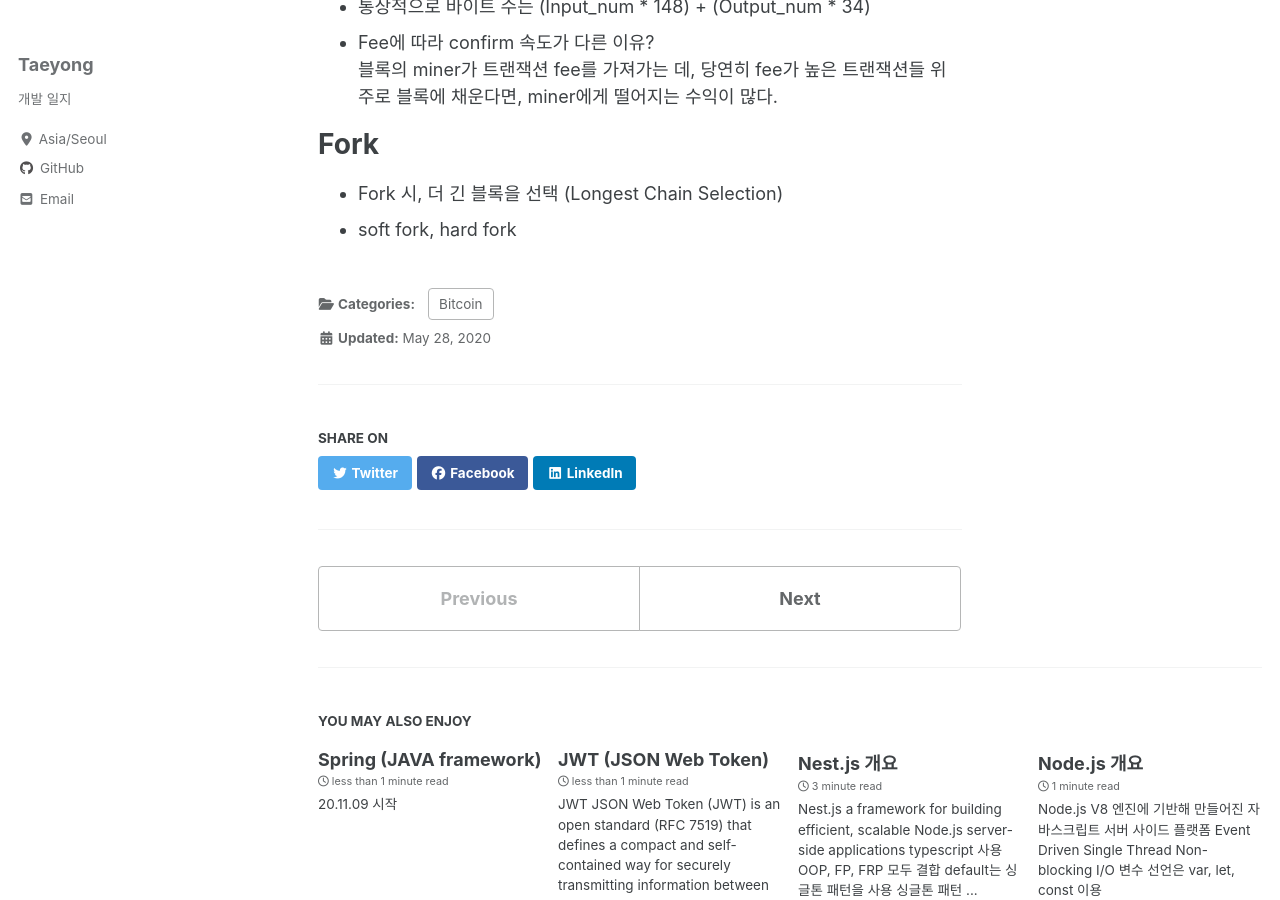
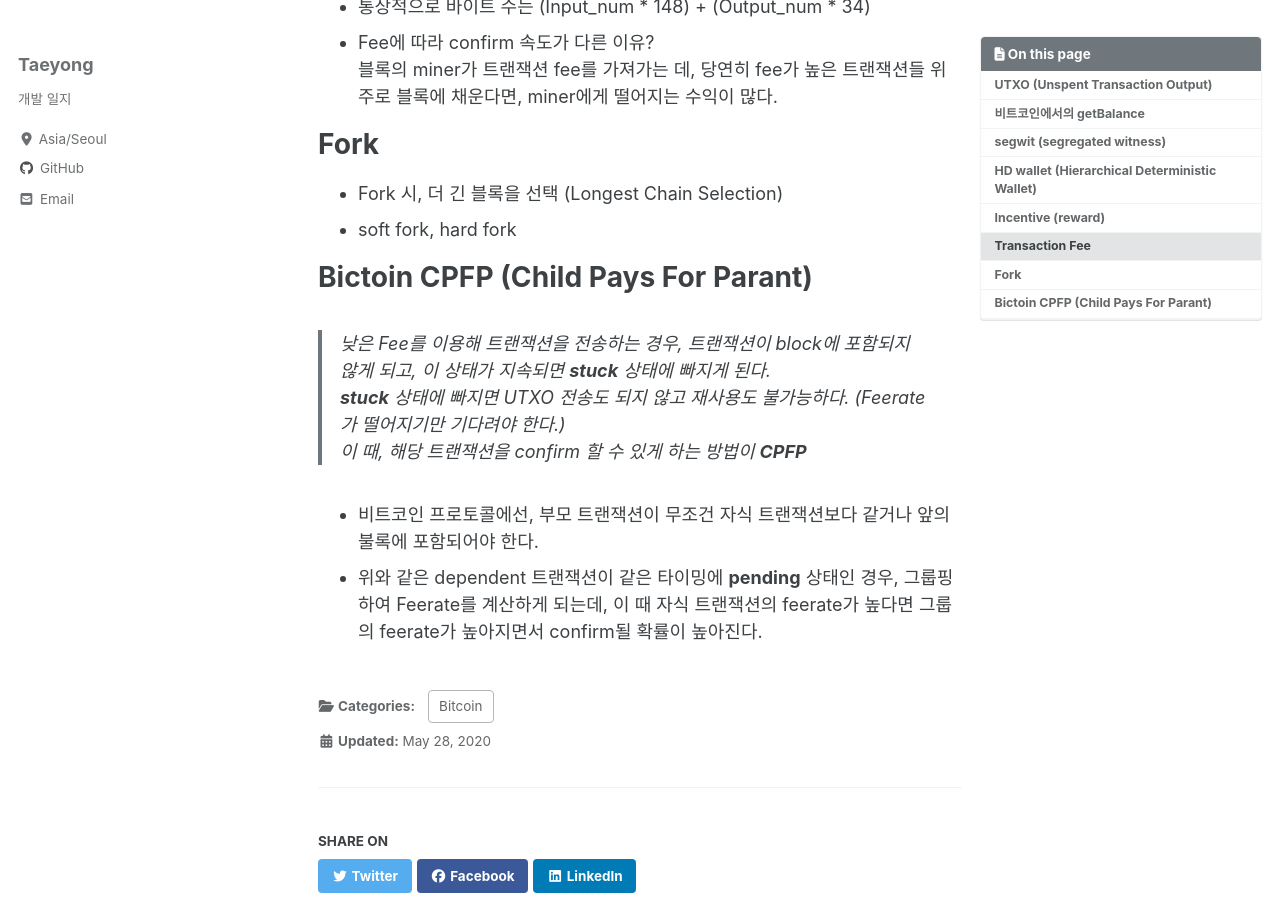
Before and after one commit to TaeYongHwang/TaeYongHwang.github.io, a Jekyll site: the page built from _posts/bitcoin/2020-05-28-bitcoin.md, in a window 1280 px wide and 900 px high, scrolled down 1459 px. Built offline with Jekyll 4.4.1, drawn with Linux system fonts in a browser that asks for light colours; cached includes are drawn as plain includes; nearby versions of some CDN libraries; some of the changed text lies outside the part shown.

Commit message:
비트코인 cpfp

```diff
--- a/_posts/bitcoin/2020-05-28-bitcoin.md
+++ b/_posts/bitcoin/2020-05-28-bitcoin.md
@@ -44,3 +46,13 @@ NonSegwit : [nVersion] [txins] [txouts] nLocktime]
 # Fork
 - Fork 시, 더 긴 블록을 선택 (Longest Chain Selection)
 - soft fork, hard fork
+
+
+# Bictoin CPFP (Child Pays For Parant)
+>낮은 Fee를 이용해 트랜잭션을 전송하는 경우, 트랜잭션이 block에 포함되지 않게 되고, 이 상태가 지속되면 __stuck__ 상태에 빠지게 된다.
+>__stuck__ 상태에 빠지면 UTXO 전송도 되지 않고 재사용도 불가능하다. (Feerate가 떨어지기만 기다려야 한다.)
+>이 때, 해당 트랜잭션을 confirm 할 수 있게 하는 방법이 __CPFP__
+
+- 비트코인 프로토콜에선, 부모 트랜잭션이 무조건 자식 트랜잭션보다 같거나 앞의 불록에 포함되어야 한다.
+- 위와 같은 dependent 트랜잭션이 같은 타이밍에 __pending__ 상태인 경우, 그룹핑하여 Feerate를 계산하게 되는데, 이 때 자식 트랜잭션의
+feerate가 높다면 그룹의 feerate가 높아지면서 confirm될 확률이 높아진다.
```
Also changed, not shown: other parts of _posts/bitcoin/2020-05-28-bitcoin.md (+2 -0 lines).
